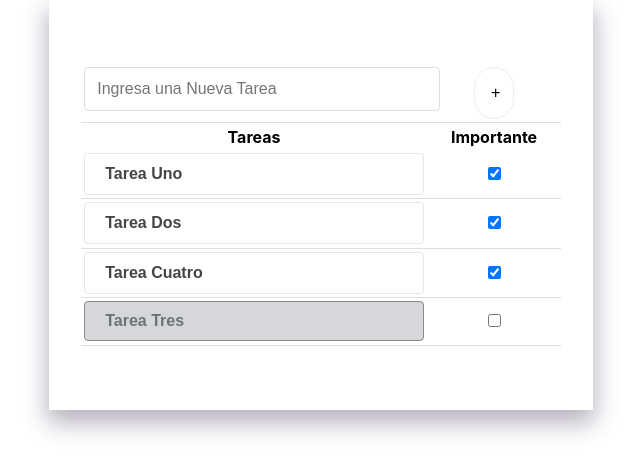
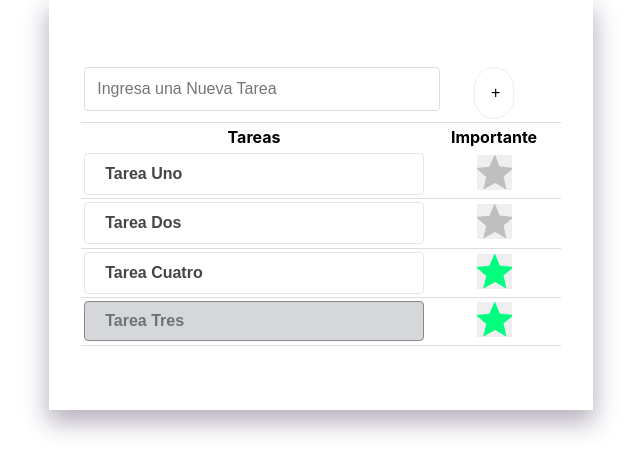
Before and after one commit to WillRock24/tareas, a React (Create React App) app: page / in a window 1280 px wide. Shown: the top 474 px of the page, without its empty margins (319-959 px from the left). Built offline with nearby package versions, Linux system fonts and the light colour scheme.

Commit message:
btn estrella

```diff
--- a/src/App.js
+++ b/src/App.js
@@ -3,18 +3,19 @@ import './App.css';
 import { TareaTabla } from './componentes/TareaTabla.js';
 import { CrearTarea } from './componentes/CrearTarea.js';
 
+
 function App() {
 
   const [datosTareas, setdatosTareas] = useState([
-    { nombre: "Tarea Uno", completado: false, importante: true },
-    { nombre: "Tarea Dos", completado: false, importante: true },
-    { nombre: "Tarea Tres", completado: true, importante: false },
+    { nombre: "Tarea Uno", completado: false, importante: false },
+    { nombre: "Tarea Dos", completado: false, importante: false },
+    { nombre: "Tarea Tres", completado: true, importante: true },
     { nombre: "Tarea Cuatro", completado: false, importante: true }
   ]);
   //crear nueva tarea
   const crearNuevaTarea = tareaNombre => {
     if (!datosTareas.find(t => t.nombre === tareaNombre)) {
-      setdatosTareas([...datosTareas, { nombre: tareaNombre, completado: false }])
+      setdatosTareas([...datosTareas, { nombre: tareaNombre, completado: false, importante:false }])
     }
   }
   //cambiar estado a Completado
--- a/src/componentes/TareaTabla.js
+++ b/src/componentes/TareaTabla.js
@@ -1,18 +1,18 @@
-
 import React from "react";
 
 export const TareaTabla = props => (
 
     <tr key={props.tarea.nombre}>
-        <td> <button className={props.tarea.completado ? 'buttondesactivado' : 'buttonactivado'} onClick={() => props.cambioEstadoTarea(props.tarea)} > {props.tarea.nombre}</button>
+        <td>
+            <button
+            className={props.tarea.completado ? 'buttondesactivado' : 'buttonactivado'}
+            onClick={() => props.cambioEstadoTarea(props.tarea)} > {props.tarea.nombre}</button>
         </td>
         <td>
-            <input
-                type="checkbox"
-                className="checkboxtrue"
-                checked={props.tarea.importante}
-                onChange={() => props.cambiarEstado(props.tarea)}
-            />
+            <button
+                className={props.tarea.importante ?'botonverde':'botongris'}
+                onClick={() => props.cambiarEstado(props.tarea)}
+         ></button>
         </td>
     </tr>
 );
--- a/src/index.css
+++ b/src/index.css
@@ -6,7 +6,22 @@ body {
   -webkit-font-smoothing: antialiased;
   -moz-osx-font-smoothing: grayscale;
 }
-
+.botongris{
+  background-image:url(./img/sgris.svg);
+  background-repeat:no-repeat;
+  height:35px;
+  width:35px;
+  background-position:center;
+  border: 0px ;
+}
+.botonverde{
+  background-image:url(./img/sverde.svg);
+  background-repeat:no-repeat;
+  height:35px;
+  width:35px;
+  background-position:center;
+  border: 0px ;
+}
 table {
   border-collapse: collapse;
   border-spacing: 0;
--- a/src/index.js
+++ b/src/index.js
@@ -2,7 +2,6 @@ import React from 'react';
 import ReactDOM from 'react-dom';
 import './index.css';
 import App from './App';
-
 
 ReactDOM.render(
   <React.StrictMode>
```
Also changed, not shown: src/img/sgris.svg (added), src/img/sverde.svg (added).
